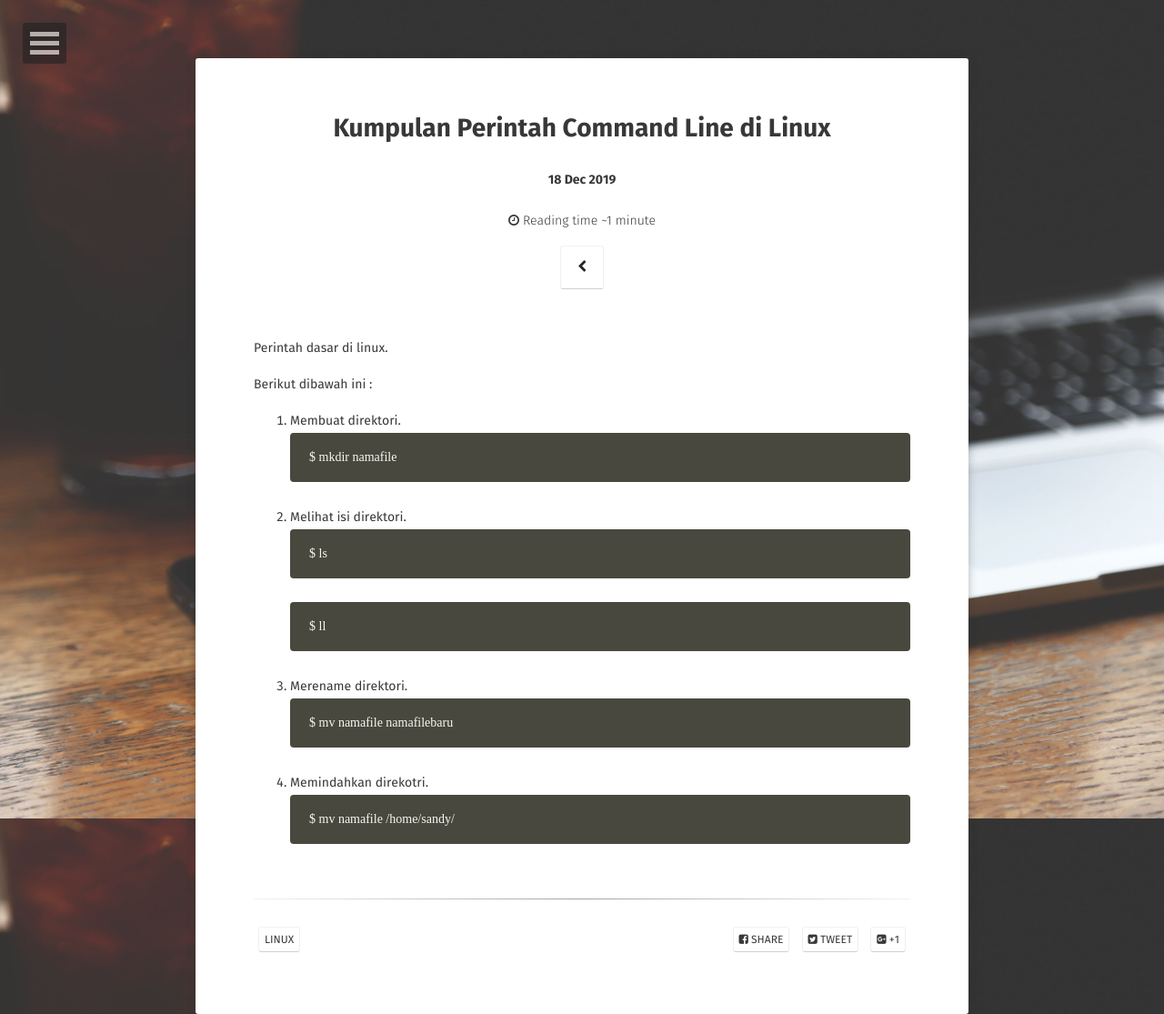
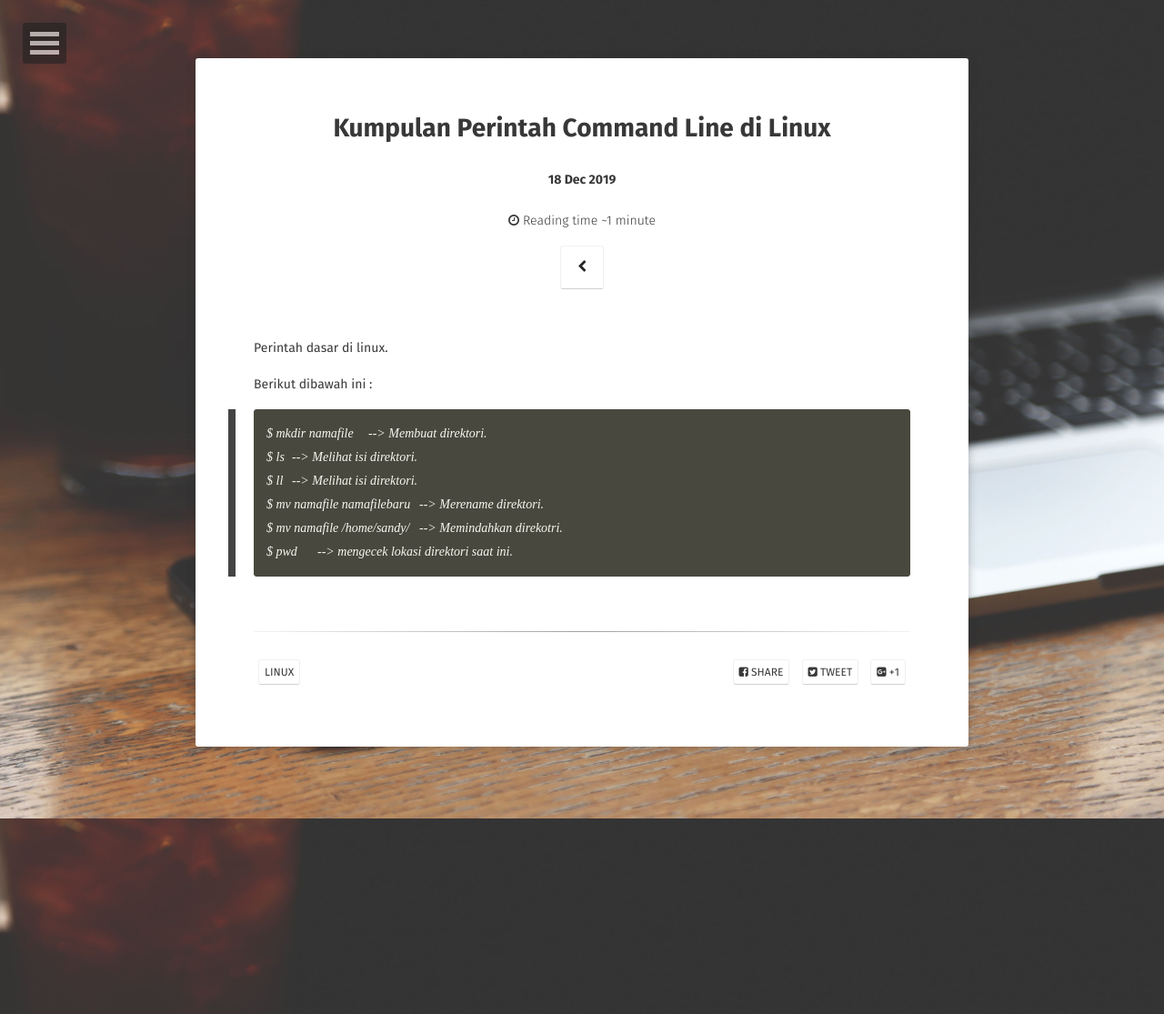
Before and after one commit to SandyRahman/sandyrahman.github.io, a Jekyll site: the page built from _posts/2019-12-18-kumpulan-perintah-command-line-di-linux.md, in a window 1280 px wide. Shown: the whole page at 91% size. Built offline with Jekyll 4.4.1, drawn with Linux system fonts in a browser that asks for light colours; some web fonts are replaced; comment, search, counter and statistics services are not loaded.

Commit message:
Update 2019-12-18-kumpulan-perintah-command-line-di-linux.md

````diff
--- a/_posts/2019-12-18-kumpulan-perintah-command-line-di-linux.md
+++ b/_posts/2019-12-18-kumpulan-perintah-command-line-di-linux.md
@@ -10,22 +10,9 @@ Perintah dasar di linux.
 
 Berikut dibawah ini :
 
-1. Membuat direktori.
-```sh
-$ mkdir namafile
-```
-2. Melihat isi direktori.
-```sh
-$ ls
-```
-```sh
-$ ll
-```
-3. Merename direktori.
-```sh
-$ mv namafile namafilebaru
-```
-4. Memindahkan direkotri.
-```sh
-$ mv namafile /home/sandy/
-```
+>	$ mkdir namafile	--> Membuat direktori.
+	$ ls	--> Melihat isi direktori.
+	$ ll	--> Melihat isi direktori.
+    $ mv namafile namafilebaru	--> Merename direktori.
+    $ mv namafile /home/sandy/	--> Memindahkan direkotri.
+	$ pwd	--> mengecek lokasi direktori saat ini.
````
